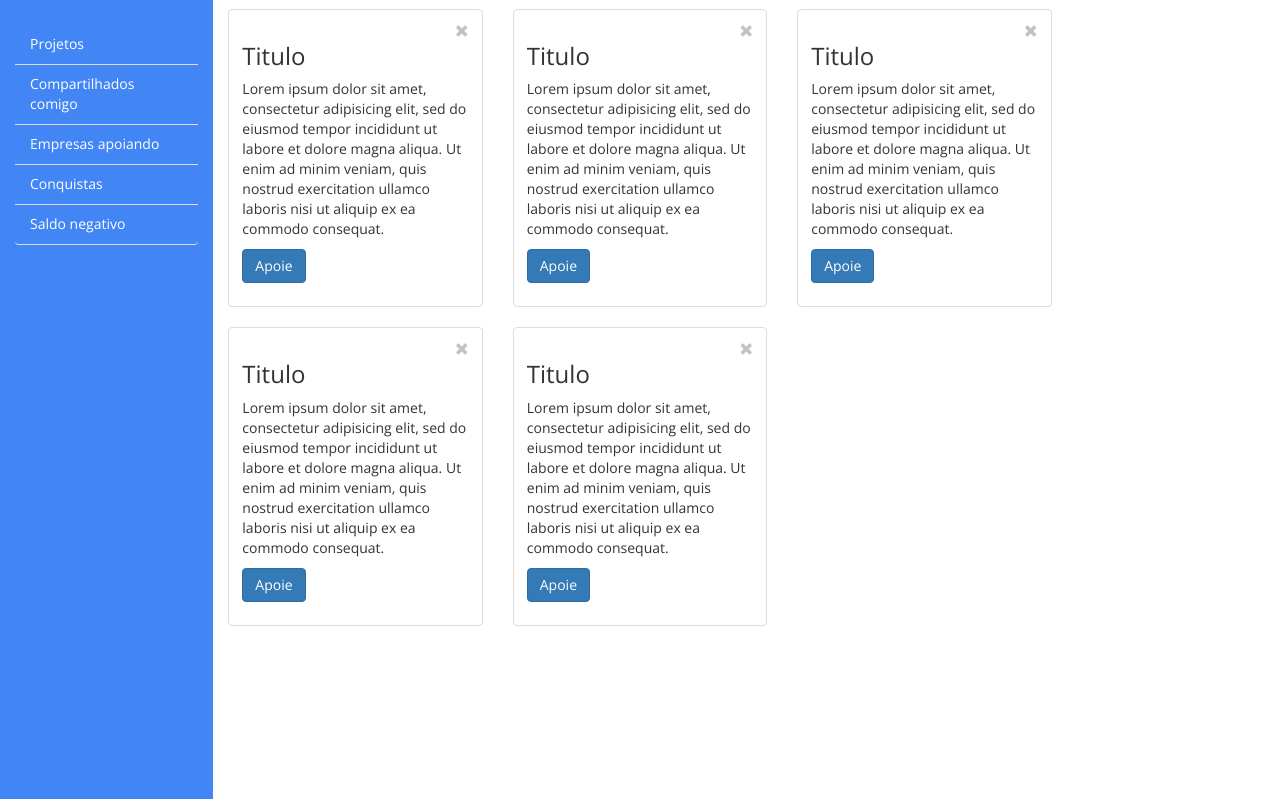
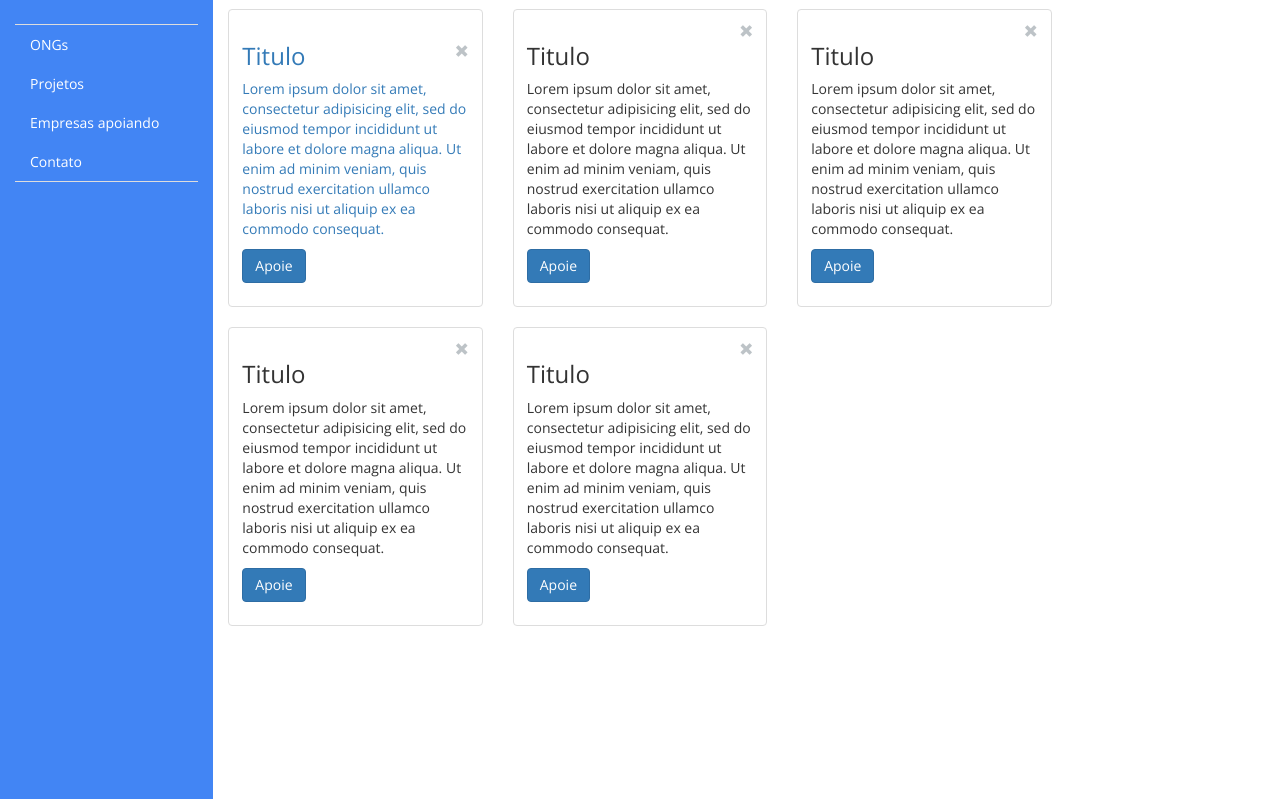
Before and after one commit to opensanca/maoaberta, a Django app: page / in a window 1280 px wide. Shown: the part 51-860 px from the top of the page. Run offline with Django 3.2, Linux system fonts and the light colour scheme; some libraries are stand-ins or nearby versions.

Commit message:
fix extra divs Minor update on custom.css too

```diff
--- a/maoaberta/static/css/custom.css
+++ b/maoaberta/static/css/custom.css
@@ -30,6 +30,11 @@
     color:#bdc3c7;
 }
 
+.list-group {
+    border-top: 1px solid #ddd;
+    border-bottom: 1px solid #ddd;
+}
+
 .list-group-item {
     position: relative;
     display: block;
@@ -37,7 +42,6 @@
     margin-bottom: -1px;
     background-color: transparent;
     border: none;
-    border-bottom: 1px solid #ddd;
     color: #fff;
 }
 
--- a/maoaberta/templates/base.html
+++ b/maoaberta/templates/base.html
@@ -59,11 +59,10 @@
     <aside class="col-md-2 col-sm-2 menu">
       <div class="adjust-items">
         <ul class="list-group">
+          <li class="list-group-item"><a href="#">ONGs</a></li>
           <li class="list-group-item"><a href="#">Projetos</a></li>
-          <li class="list-group-item"><a href="#">Compartilhados comigo</a></li>
           <li class="list-group-item"><a href="#">Empresas apoiando</a></li>
-          <li class="list-group-item"><a href="#">Conquistas</a></li>
-          <li class="list-group-item"><a href="#">Saldo negativo</a></li>
+          <li class="list-group-item"><a href="#">Contato<a></li>
         </ul>
       </div>
     </aside>
@@ -141,10 +140,6 @@
       </div><!--/row-->
 
     </article>
-          </div>
-        </div>
-      </div>
-    </div>
     {% endblock content %}
 
     {% block footer %}
```
